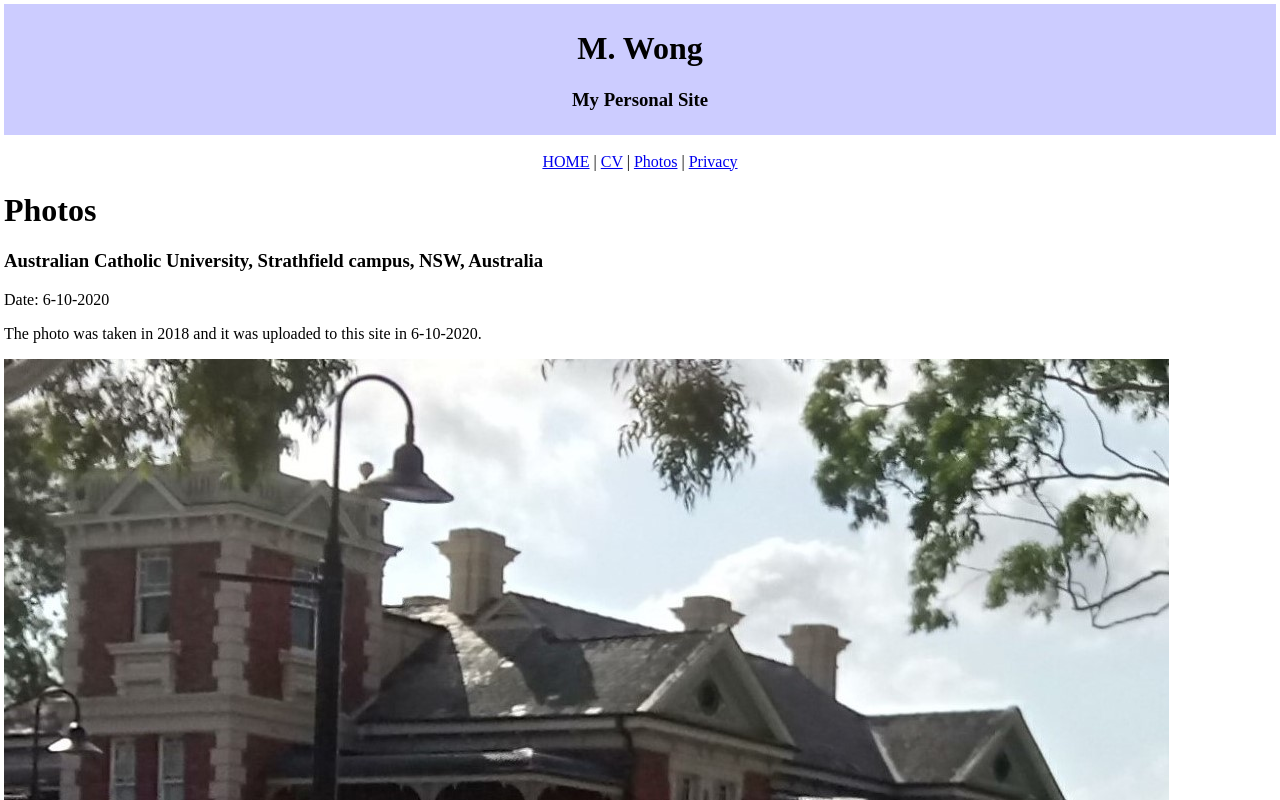
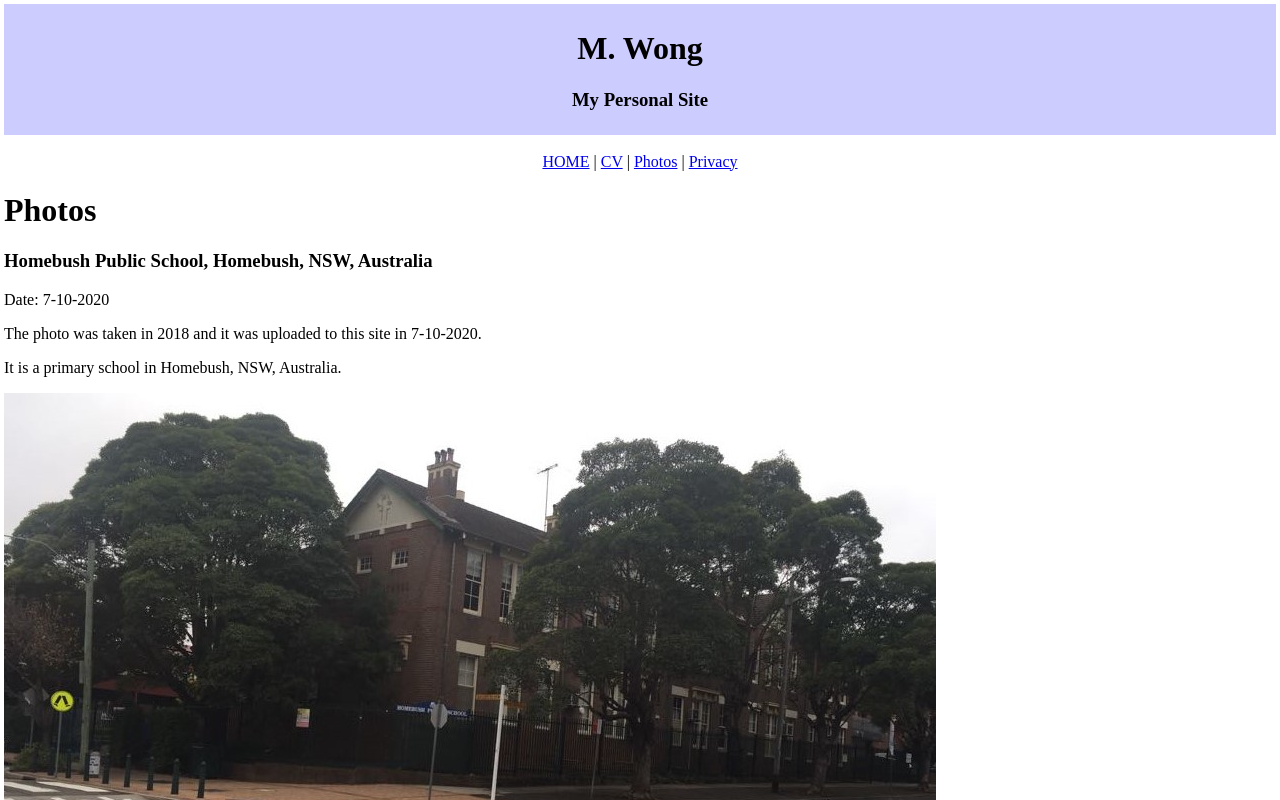
Before and after one commit to wongmt/wongmt.github.io, a React (Create React App) app: page /#/photos in a window 1280 px wide. Shown: the top 800 px of the page. Built offline with nearby package versions, Linux system fonts and the light colour scheme.

Commit message:
updated in 7-10-20

```diff
--- a/src/Components/Photos.js
+++ b/src/Components/Photos.js
@@ -5,6 +5,12 @@ function Photos() {
   return (
     <div className="Photo">
 	<h1>Photos</h1>
+	<h3>Homebush Public School, Homebush, NSW, Australia</h3>
+	<p>Date: 7-10-2020</p>
+	<p>The photo was taken in 2018 and it was uploaded to this site in 7-10-2020.</p>
+	<p>It is a primary school in Homebush, NSW, Australia.</p>
+	<img src={require('./images/hps1.jpg')} alt="Photo image" />
+	<br /><br />
 	<h3>Australian Catholic University, Strathfield campus, NSW, Australia</h3>
 	<p>Date: 6-10-2020</p>
 	<p>The photo was taken in 2018 and it was uploaded to this site in 6-10-2020.</p>
```
Also changed, not shown: src/Components/images/hps1.jpg (added).
